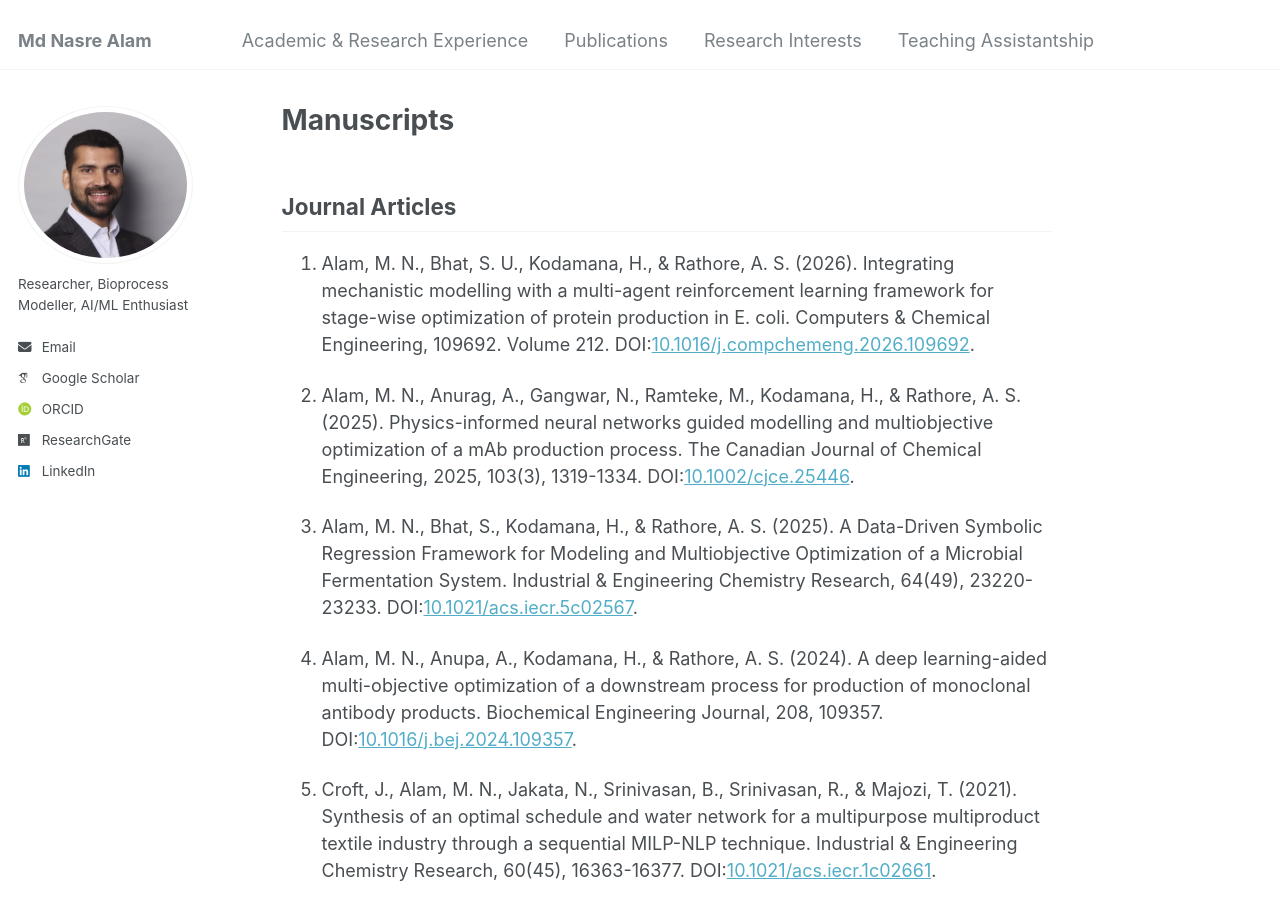
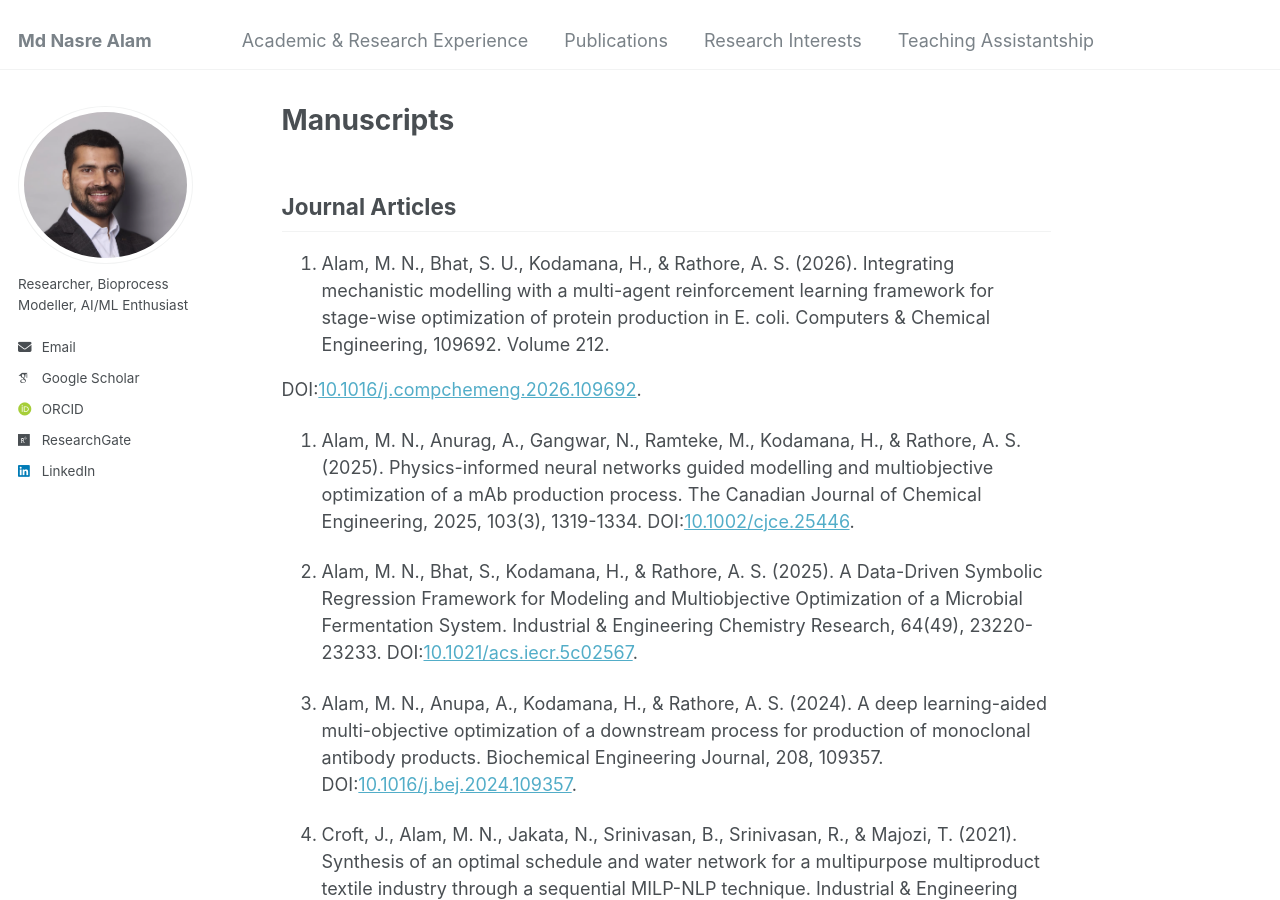
Before and after one commit to mdnasreiit/mdnasreiit.github.io, a Jekyll site: the page built from _pages/markdown.md, in a window 1280 px wide and 900 px high. Built offline with Jekyll 4.4.1, drawn with Linux system fonts in a browser that asks for light colours; some web fonts are replaced; part of the change alters nothing that is shown.

```diff
--- a/_pages/markdown.md
+++ b/_pages/markdown.md
@@ -10,15 +10,17 @@ redirect_from:
 
 ## Journal Articles
 
-1. Alam, M. N., Bhat, S. U., Kodamana, H., & Rathore, A. S. (2026). Integrating mechanistic modelling with a multi-agent reinforcement learning framework for stage-wise optimization of protein production in E. coli. Computers & Chemical Engineering, 109692. Volume 212. DOI:[10.1016/j.compchemeng.2026.109692](https://doi.org/10.1016/j.compchemeng.2026.109692).<br>
+1. Alam, M. N., Bhat, S. U., Kodamana, H., & Rathore, A. S. (2026). Integrating mechanistic modelling with a multi-agent reinforcement learning framework for stage-wise optimization of protein production in E. coli. Computers & Chemical Engineering, 109692. Volume 212.
 
-2. Alam, M. N., Anurag, A., Gangwar, N., Ramteke, M., Kodamana, H., & Rathore, A. S. (2025). Physics-informed neural networks guided modelling and multiobjective optimization of a mAb production process. The Canadian Journal of Chemical Engineering, 2025, 103(3), 1319-1334. DOI:[10.1002/cjce.25446](https://doi.org/10.1002/cjce.25446).<br>
+DOI:[10.1016/j.compchemeng.2026.109692](https://doi.org/10.1016/j.compchemeng.2026.109692).<br>
 
-3. Alam, M. N., Bhat, S., Kodamana, H., & Rathore, A. S. (2025). A Data-Driven Symbolic Regression Framework for Modeling and Multiobjective Optimization of a Microbial Fermentation System. Industrial & Engineering Chemistry Research, 64(49), 23220-23233. DOI:[10.1021/acs.iecr.5c02567](https://doi.org/10.1021/acs.iecr.5c02567).<br>
+3. Alam, M. N., Anurag, A., Gangwar, N., Ramteke, M., Kodamana, H., & Rathore, A. S. (2025). Physics-informed neural networks guided modelling and multiobjective optimization of a mAb production process. The Canadian Journal of Chemical Engineering, 2025, 103(3), 1319-1334. DOI:[10.1002/cjce.25446](https://doi.org/10.1002/cjce.25446).<br>
 
-4. Alam, M. N., Anupa, A., Kodamana, H., & Rathore, A. S. (2024). A deep learning-aided multi-objective optimization of a downstream process for production of monoclonal antibody products. Biochemical Engineering Journal, 208, 109357. DOI:[10.1016/j.bej.2024.109357](https://www.sciencedirect.com/science/article/pii/S1369703X2400144X).<br>
+4. Alam, M. N., Bhat, S., Kodamana, H., & Rathore, A. S. (2025). A Data-Driven Symbolic Regression Framework for Modeling and Multiobjective Optimization of a Microbial Fermentation System. Industrial & Engineering Chemistry Research, 64(49), 23220-23233. DOI:[10.1021/acs.iecr.5c02567](https://doi.org/10.1021/acs.iecr.5c02567).<br>
 
-5. Croft, J., Alam, M. N., Jakata, N., Srinivasan, B., Srinivasan, R., & Majozi, T. (2021). Synthesis of an optimal schedule and water network for a multipurpose multiproduct textile industry through a sequential MILP-NLP technique. Industrial & Engineering Chemistry Research, 60(45), 16363-16377. DOI:[10.1021/acs.iecr.1c02661](https://pubs.acs.org/doi/full/10.1021/acs.iecr.1c02661). <br>
+5. Alam, M. N., Anupa, A., Kodamana, H., & Rathore, A. S. (2024). A deep learning-aided multi-objective optimization of a downstream process for production of monoclonal antibody products. Biochemical Engineering Journal, 208, 109357. DOI:[10.1016/j.bej.2024.109357](https://www.sciencedirect.com/science/article/pii/S1369703X2400144X).<br>
+
+6. Croft, J., Alam, M. N., Jakata, N., Srinivasan, B., Srinivasan, R., & Majozi, T. (2021). Synthesis of an optimal schedule and water network for a multipurpose multiproduct textile industry through a sequential MILP-NLP technique. Industrial & Engineering Chemistry Research, 60(45), 16363-16377. DOI:[10.1021/acs.iecr.1c02661](https://pubs.acs.org/doi/full/10.1021/acs.iecr.1c02661). <br>
 
    ## Under Revision
 
```
